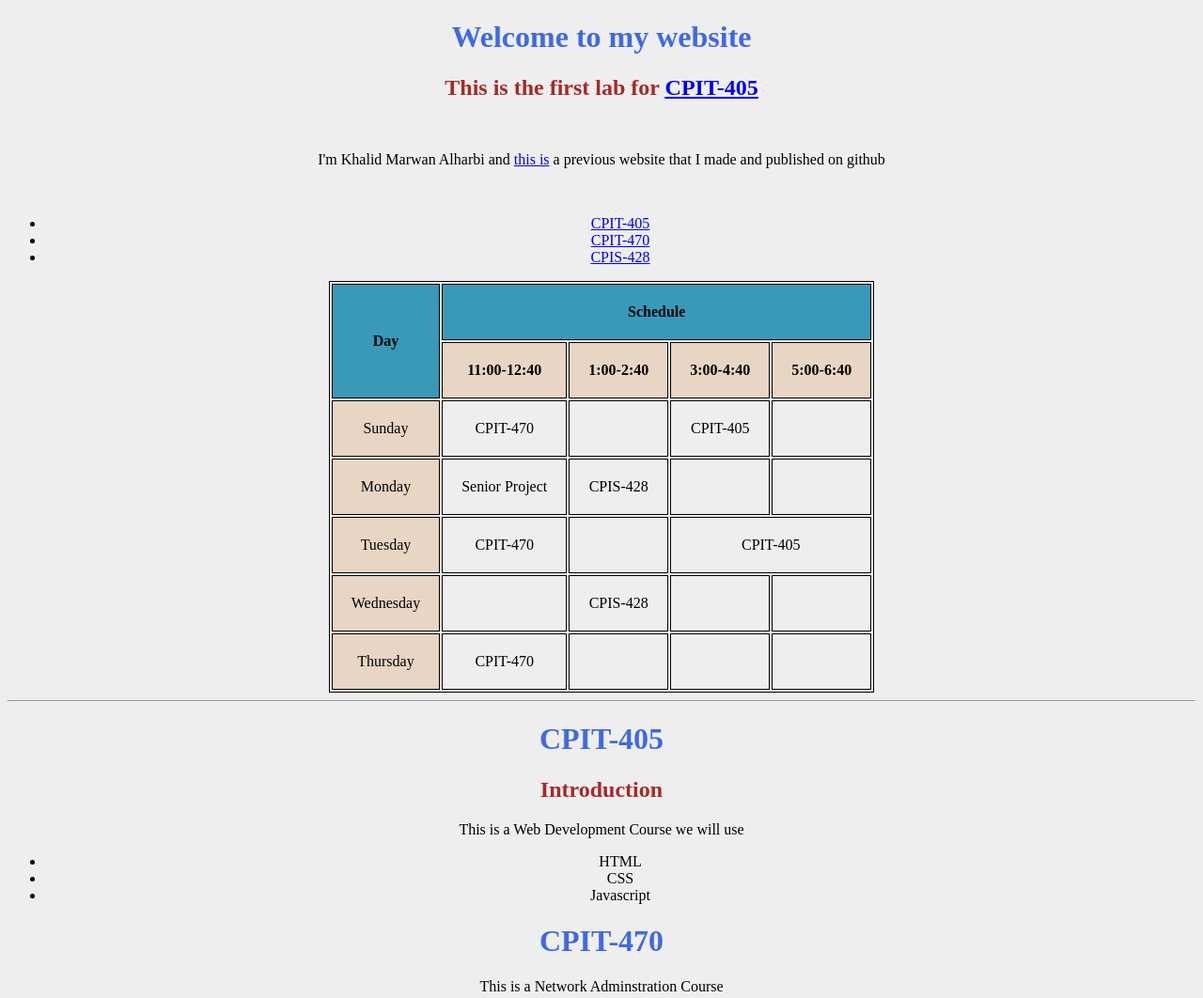
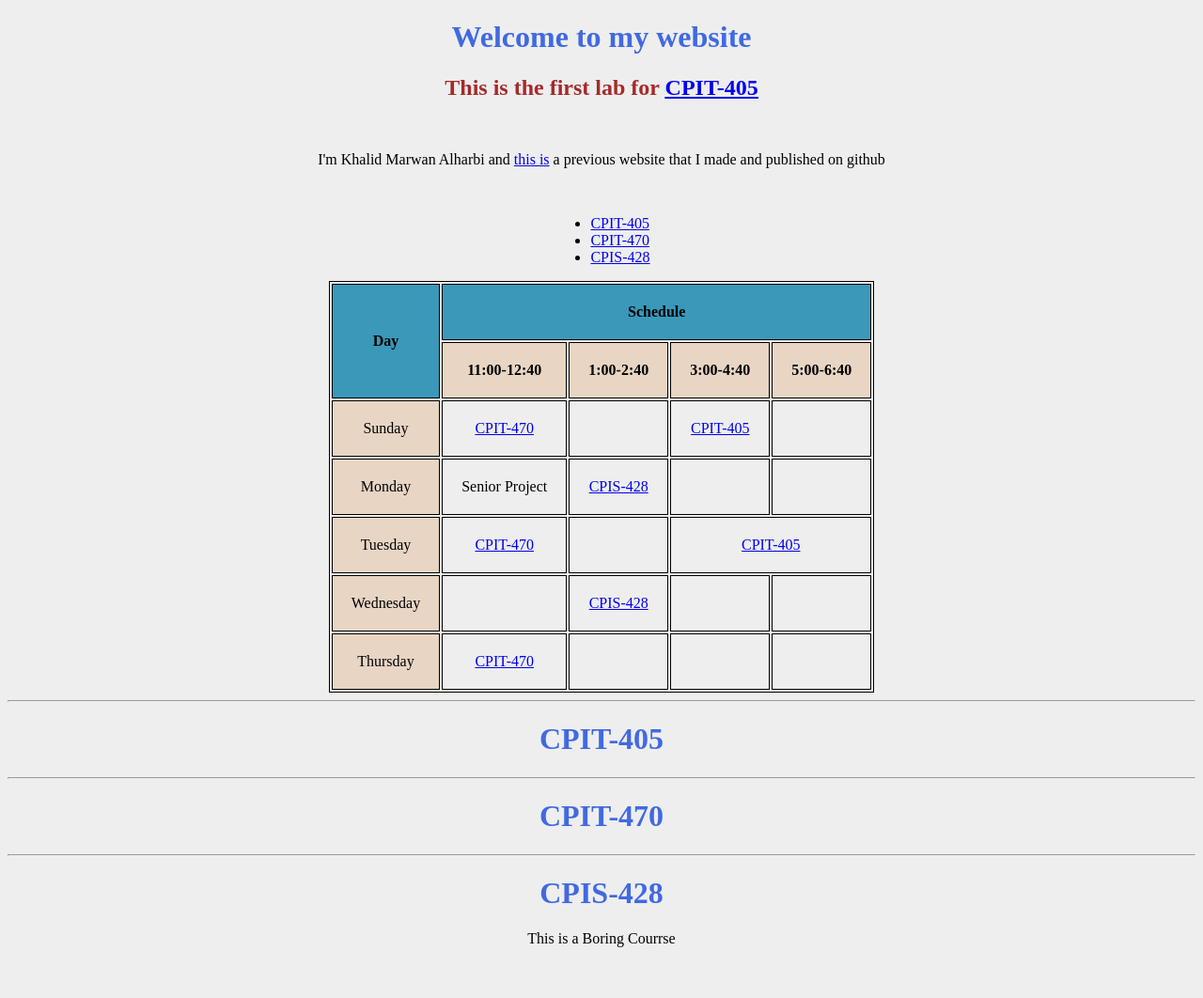
Before and after one commit to alrieq/CPIT405, a plain HTML site: page index.html in a window 1280 px wide. Shown: the top 1062 px of the page at 94% size. After the commit the page ends 1024 px from the top, so only its background shows below. Drawn offline with Linux system fonts and the light colour scheme.

Commit message:
add script and update lists

```diff
--- a/css/styles.css
+++ b/css/styles.css
@@ -32,3 +32,15 @@ table, th, tr, td {
   .doubleLine{
     text-decoration: underline;
   }
+  .list{
+    display: inline-block;
+    text-align: left;
+  }
+  .hide {
+    display: none;
+  }
+
+  .myDIV:hover + .hide {
+    display: block;
+    color: red;
+  }
--- a/index.html
+++ b/index.html
@@ -14,7 +14,7 @@
     <br>
     <p>I'm Khalid Marwan Alharbi and <a href="https://alrieq.github.io/CV" target="_blank">this is</a> a previous website that I made and published on github</p>
     <br>
-    <ul>
+    <ul class="list">
         <li><a href="#CPIT405">CPIT-405</a></li>
         <li><a href="#CPIT470">CPIT-470</a></li>
         <li><a href="#CPIS428">CPIS-428</a></li>
@@ -32,51 +32,63 @@
         </tr>
         <tr>
             <td class="column">Sunday</td>
-            <td>CPIT-470</td>
+            <td><a href="#CPIT470">CPIT-470</a></td>
             <td></td>
-            <td>CPIT-405</td>
+            <td><a href="#CPIT405">CPIT-405</a></td>
             <td></td>
         </tr>
         <tr>
             <td class="column">Monday</td>
             <td>Senior Project</td>
-            <td>CPIS-428</td>
+            <td><a href="#CPIS428">CPIS-428</a></td>
             <td></td>
             <td></td>
         </tr>
         <tr>
             <td class="column">Tuesday</td>
-            <td>CPIT-470</td>
+            <td><a href="#CPIT470">CPIT-470</a></td>
             <td></td>
-            <td colspan="2">CPIT-405</td>
+            <td colspan="2"><a href="#CPIT405">CPIT-405</a></td>
         </tr>
         <tr>
             <td class="column">Wednesday</td>
             <td></td>
-            <td>CPIS-428</td>
+            <td><a href="#CPIS428">CPIS-428</a></td>
             <td></td>
             <td></td>
         </tr>
         <tr>
             <td class="column">Thursday</td>
-            <td>CPIT-470</td>
+            <td><a href="#CPIT470">CPIT-470</a></td>
             <td></td>
             <td></td>
             <td></td>
         </tr>
     </table>
     <hr>
-    <h1 id="CPIT405">CPIT-405</h1>
+    <h1 id="CPIT405" class="myDIV">CPIT-405</h1>
+    <div class="hide" id="inner">
     <h2>Introduction</h2>
     <p>This is a Web Development Course we will use </p>
-    <ul>
+    <ul class="list">
         <li>HTML</li>
         <li>CSS</li>
         <li>Javascript</li>
     </ul>
-    <h1 id="CPIT470">CPIT-470</h1>
-    <p>This is a Network Adminstration Course</p>
+</div>
+    <hr>
+    <h1 id="CPIT470" class="myDIV">CPIT-470</h1>
+    <div class="hide"><p>This is a Network Adminstration Course</p></div>
+
+    <hr>
     <h1 id="CPIS428">CPIS-428</h1>
     <p>This is a Boring Courrse</p>
 </body>
 </html>
+<script>
+    const x = 0;
+    const myButton =document.getElementById('CPIT405');
+    myButton.addEventListener('click', function(){
+        document.getElementById('inner').style.display = "block"
+    })
+</script>
```
